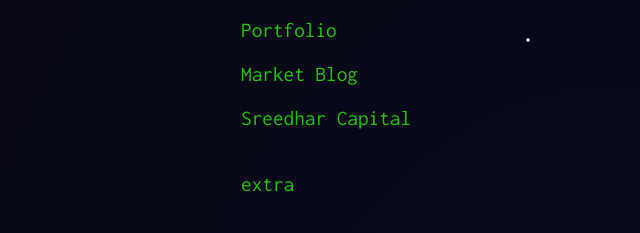
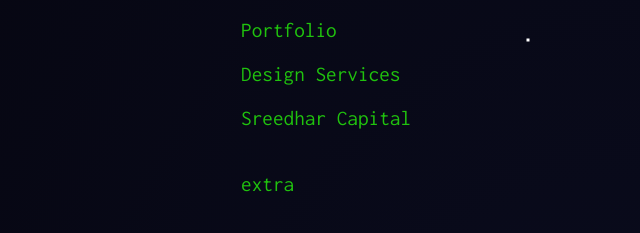
Before and after one commit to adityasreedhar/adityasreedhar.github.io, a plain HTML site: page index.html in a window 1280 px wide. Shown: the part 219-452 px from the top of the page, 21-661 px from the left. Drawn offline with Linux system fonts and the light colour scheme; a web font is replaced by a local one.

Commit message:
Update index.html

```diff
--- a/index.html
+++ b/index.html
@@ -117,7 +117,7 @@ function myFunction() {
             <br>
 
 
-            <a href="https://mirror.xyz/ad1tya.eth" onmousedown="playSound();">Market Blog</a>
+            <a href="https://www.upwork.com/freelancers/~0139c2b7b4af312204" onmousedown="playSound();">Design Services</a>
             <br>
             <br>
             <a href="https://discord.gg/hNzU3sSwqT" onmousedown="playSound();" >Sreedhar Capital</a>
```
